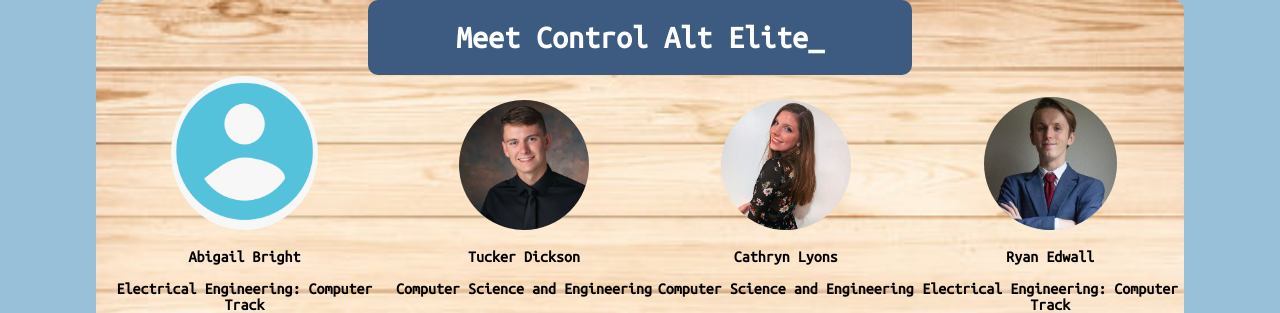
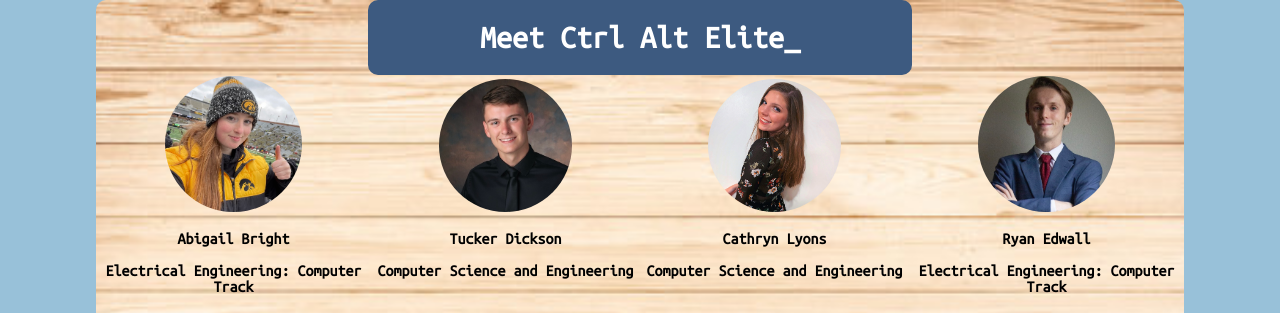
Before and after one commit to tuckerdickson/lab3, a Gatsby site: page / in a window 1280 px wide. Shown: the top 313 px of the page. Built offline with nearby package versions, Linux system fonts and the light colour scheme; Gatsby itself is replaced by a stand-in of ours.

Commit message:
Added Abby's pic and changed title of page

```diff
--- a/src/pages/index.js
+++ b/src/pages/index.js
@@ -6,17 +6,17 @@ import '../css/index.css';
 
 
 //importing images
-import pic from  '../images/default_avatar.png'
 import ryanPortrait from '../images/ryan_portrait.jpg'
 import tuckerPortrait from '../images/tucker_portrait.jpeg'
 import cathrynPortrait from '../images/cathrynlyonss.jpeg'
+import abigailPortrait from '../images/abigail_portrait.jpeg'
 
 
 const Abigail =
 {
   name:"Abigail Bright",
   major:"Electrical Engineering: Computer Track",
-  portrait: pic,
+  portrait: abigailPortrait,
   webPage: 'tucker'
 
 }
@@ -71,7 +71,7 @@ const IndexPage = () => {
   return (
     <main>
       <div id="indexheader">
-        <h1> Meet Control Alt Elite
+        <h1> Meet Ctrl Alt Elite
         <span class="blink">_</span>
         </h1>
       </div>
```
Also changed, not shown: 1 other file.
